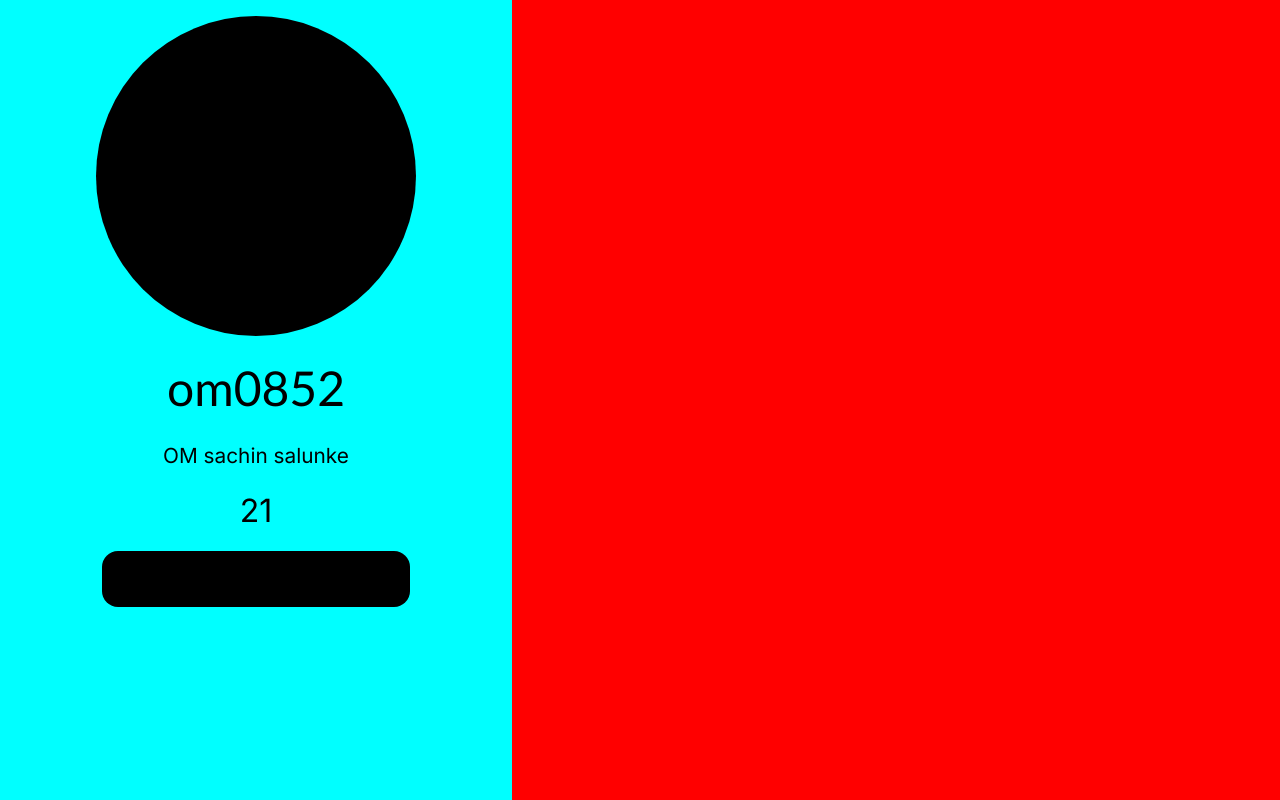
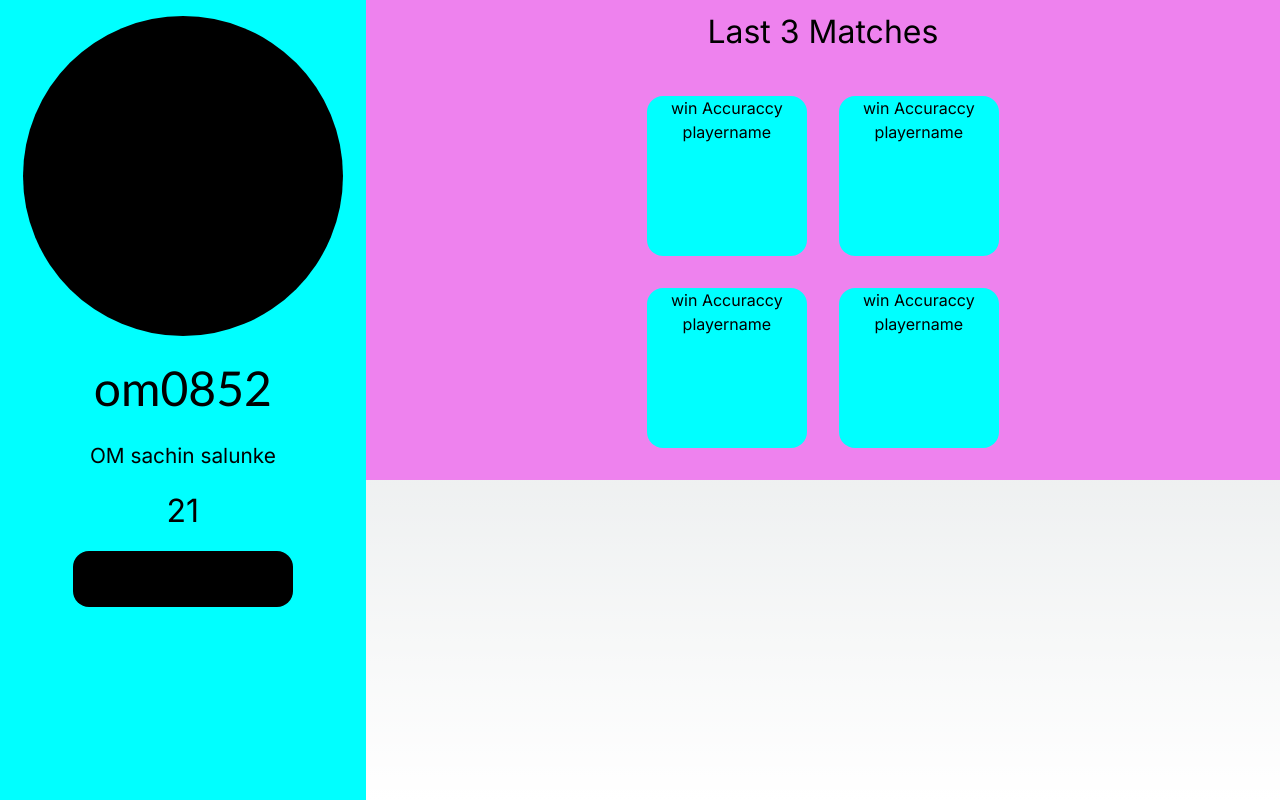
Before and after one commit to om0852/typester, a Next.js app: page /profile in a window 1280 px wide. Built offline with nearby package versions, Linux system fonts and the light colour scheme.

Commit message:
implementing socket for trial basics

```diff
--- a/package.json
+++ b/package.json
@@ -12,7 +12,8 @@
     "js-cookie": "^3.0.5",
     "next": "14.1.0",
     "react": "^18",
-    "react-dom": "^18"
+    "react-dom": "^18",
+    "socket.io-client": "^4.7.4"
   },
   "devDependencies": {
     "autoprefixer": "^10.0.1",
--- a/sass/profile/profile.scss
+++ b/sass/profile/profile.scss
@@ -57,3 +57,29 @@ font-size: 3em;
     background-color: black;
     border-radius: 2vh;
 }
+.profile-result-container{
+    width: 100%;
+    height: 60%;
+    background-color: violet;
+}
+.result-card-container{
+    display: grid;
+    place-items: center;
+    place-content: center;
+    grid-template-columns: auto auto;
+}
+.result-title{
+    width: 100%;
+    height: 10vh;
+    text-align: center;
+    padding: 1vh 0;
+    font-size: 2em;
+}
+.result-card{
+    width: 20vh;
+    height: 20vh;
+    border-radius: 2vh;
+    text-align: center;
+    background-color: aqua;
+    margin: 2vh 2vh;
+}
--- a/src/app/component/Home_page.js
+++ b/src/app/component/Home_page.js
@@ -3,7 +3,18 @@ import "../../../sass/component/home.scss";
 import { useState, useEffect } from "react";
 import Cookie from "js-cookie"
 import Link from "next/link";
+import { io } from "socket.io-client";
 export default function Home_Page() {
+    const [socket, setSocket] = useState(0);
+    const handleSend = () => {
+    }
+    useEffect(() => {
+        const socket = io("http://localhost:3001")
+        setSocket(socket);
+        socket.emit("message", "omsalunke")
+
+        handleSend();
+    }, [])
     const [bgColor, setbgColor] = useState("black");
     const [color, setColor] = useState("white");
     useEffect(() => {
@@ -40,6 +51,20 @@ export default function Home_Page() {
                     <Link className="start_btn" href={"/timertesting"}>Start</Link>
                     <Link className="start_btn voilet" href={"/history"}>History</Link>
                 </div>
+                <div className="card">
+                    <h2 className="title">TYPING SPEED TEST</h2>
+                    <p>Test Your Typing Skill</p>
+                    <select onChange={handleTime}>
+                        <option value={1}>1min</option>
+                        <option value={2}>2min</option>
+                        <option value={5}>5min</option>
+                        <option value={10}>10min</option>
+                        <option value={20}>20min</option>
+                    </select>
+
+                    <Link className="start_btn" href={"/timertesting"}>Start</Link>
+                    <Link className="start_btn voilet" href={"/history"}>History</Link>
+                </div>
             </div>
         </div>
     )
--- a/src/app/profile/page.js
+++ b/src/app/profile/page.js
@@ -13,7 +13,44 @@ export default function Profile() {
                         <div className="profile-editbutton"><button>Edit Profile</button></div>
                     </div>
                     <div className="profile-result-container">
+                        <div className="latest-result-section">
+                            <div className="result-title">Last 3 Matches</div>
+                            <div className="result-card-container">
+                                <div className="result-card">
+                                    <p>win
+                                        Accuraccy</p>
+                                    <p>
+                                        playername
+                                    </p>
 
+                                </div>
+                                <div className="result-card">
+                                    <p>win
+                                        Accuraccy</p>
+                                    <p>
+                                        playername
+                                    </p>
+
+                                </div>
+                                <div className="result-card">
+                                    <p>win
+                                        Accuraccy</p>
+                                    <p>
+                                        playername
+                                    </p>
+
+                                </div>
+                                <div className="result-card">
+                                    <p>win
+                                        Accuraccy</p>
+                                    <p>
+                                        playername
+                                    </p>
+
+                                </div>
+                            </div>
+                        </div>
+                        <div className="profile-calender"></div>
                     </div>
                 </div>
 
```
Also changed, not shown: src/app/login/page.js (added, +8 -0 lines), 1 other file (tests, documents, lock files or other folders).
